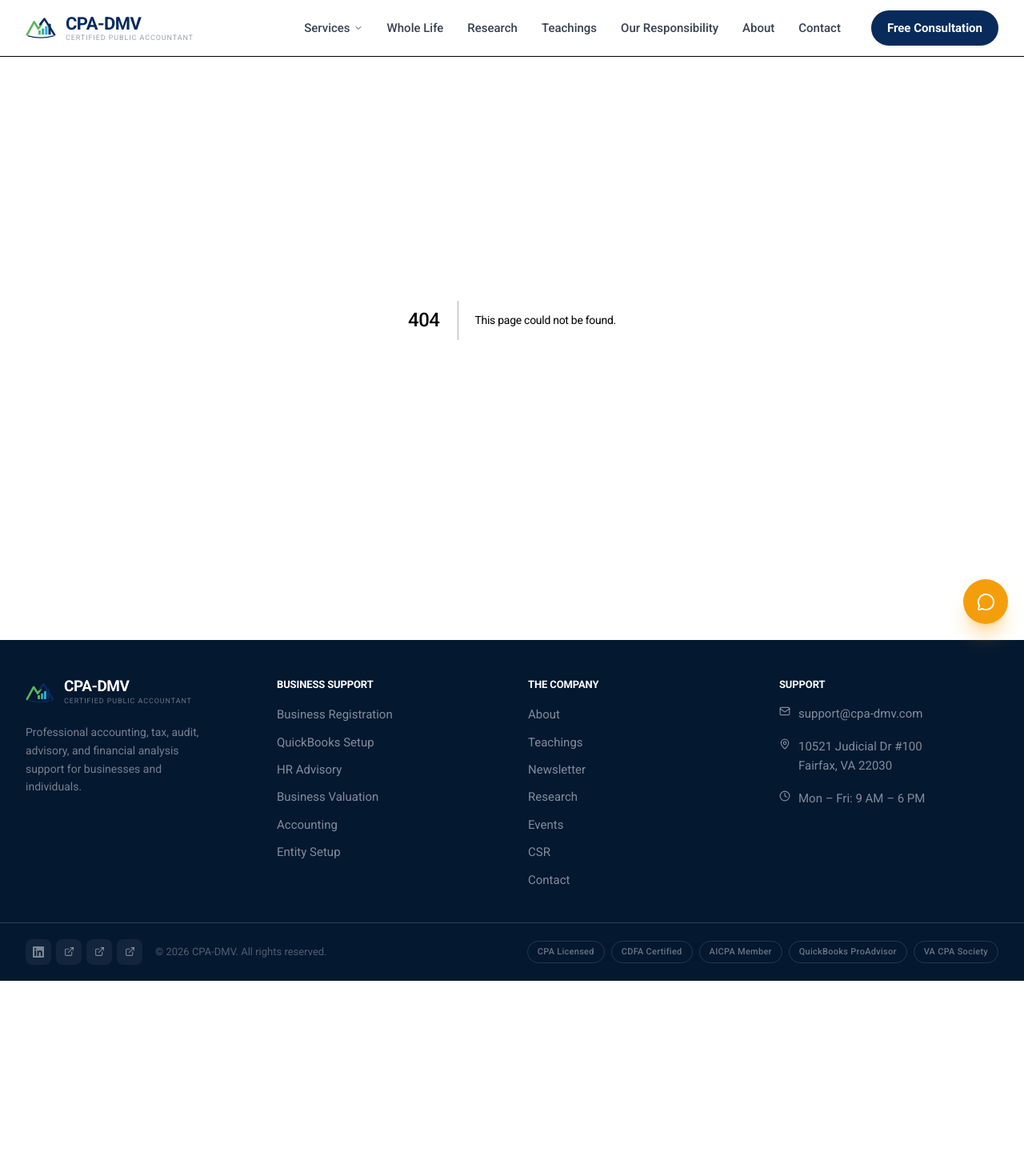
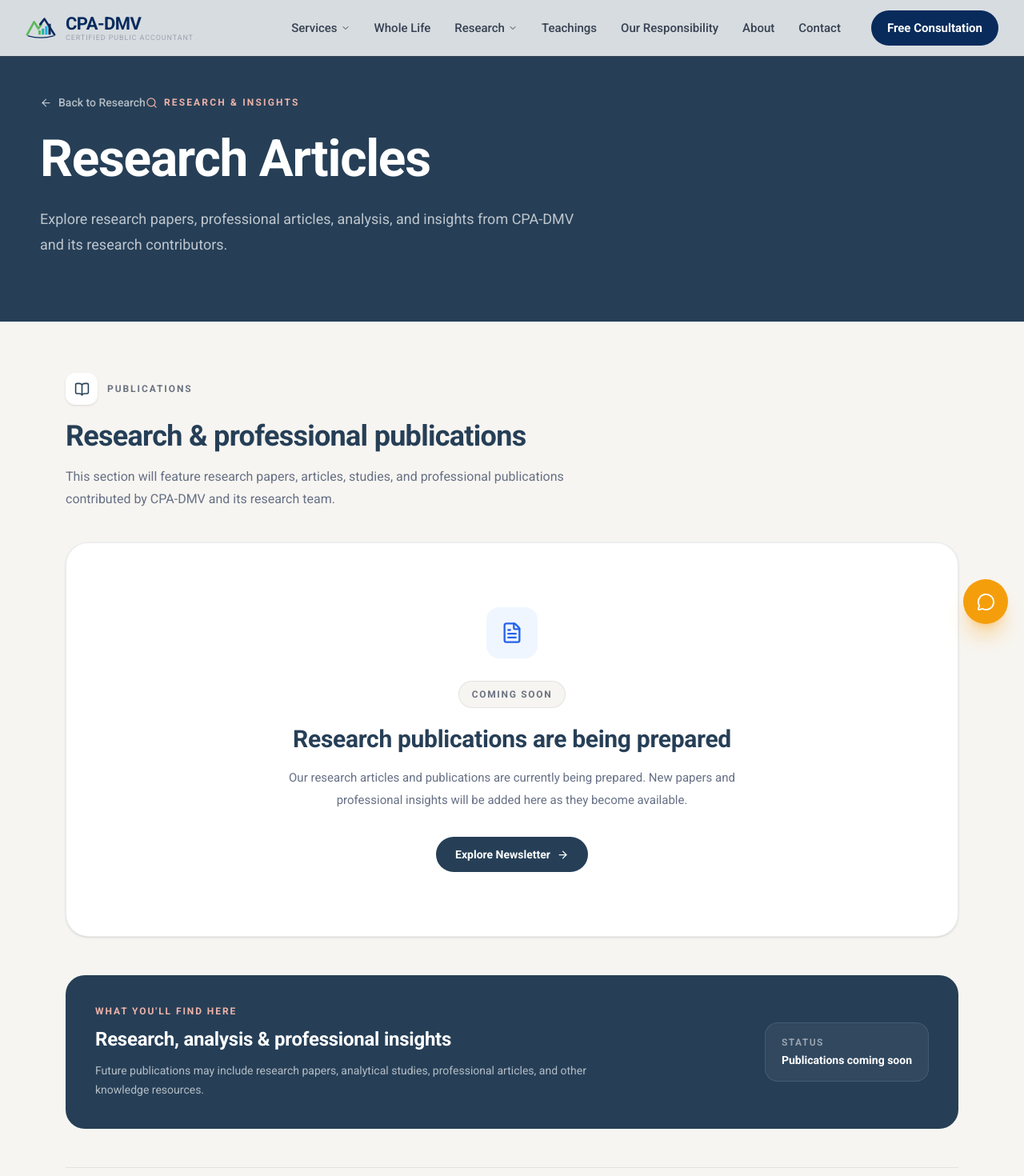
Before and after one commit to cpa-dmv/website, a Next.js app: page /research/articles in a window 1280 px wide. Before the commit this address had no page. Shown: the top 1470 px of the page at 80% size. Before the commit the page ends 1226 px from the top, so only its background shows below. Built offline with nearby package versions, Linux system fonts and the light colour scheme.

Commit message:
Add Research dropdown (Newsletter + Research Articles) to nav

```diff
--- /dev/null
+++ b/app/research/articles/page.tsx
@@ -0,0 +1,149 @@
+import Link from "next/link";
+import {
+  ArrowLeft,
+  ArrowRight,
+  BookOpen,
+  FileText,
+  Search,
+} from "lucide-react";
+
+export default function ResearchArticlesPage() {
+  return (
+    <main className="min-h-screen overflow-x-hidden bg-[#f7f5f1]">
+      {/* Hero */}
+      <section className="bg-[#263f57] px-4 py-20 text-white sm:px-6 lg:px-8">
+        <div className="mx-auto max-w-[1180px]">
+          <Link
+            href="/research"
+            className="inline-flex items-center gap-2 text-sm font-medium text-white/65 transition-colors hover:text-white"
+          >
+            <ArrowLeft size={15} />
+            Back to Research
+          </Link>
+
+          <div className="mt-10 inline-flex items-center gap-2 text-xs font-bold uppercase tracking-[0.18em] text-[#efb2a8]">
+            <Search size={15} />
+            Research & Insights
+          </div>
+
+          <h1 className="mt-5 max-w-4xl text-[clamp(2.5rem,5vw,4.8rem)] font-bold leading-none tracking-[-0.04em]">
+            Research Articles
+          </h1>
+
+          <p className="mt-6 max-w-2xl text-lg leading-8 text-white/70">
+            Explore research papers, professional articles, analysis, and
+            insights from CPA-DMV and its research contributors.
+          </p>
+        </div>
+      </section>
+
+      {/* Content */}
+      <section className="mx-auto max-w-[1180px] px-4 py-16 sm:px-6 lg:px-8">
+        {/* Section heading */}
+        <div className="max-w-2xl">
+          <div className="flex items-center gap-3 text-[#263f57]">
+            <div className="flex h-10 w-10 items-center justify-center rounded-xl bg-white shadow-sm">
+              <BookOpen size={19} />
+            </div>
+
+            <span className="text-xs font-bold uppercase tracking-[0.16em] text-[#6b7280]">
+              Publications
+            </span>
+          </div>
+
+          <h2 className="mt-5 text-3xl font-bold tracking-tight text-[#263f57] sm:text-4xl">
+            Research & professional publications
+          </h2>
+
+          <p className="mt-4 text-[16px] leading-7 text-[#667085]">
+            This section will feature research papers, articles, studies, and
+            professional publications contributed by CPA-DMV and its research
+            team.
+          </p>
+        </div>
+
+        {/* Coming soon card */}
+        <div className="mt-10 overflow-hidden rounded-[28px] border border-[#263f57]/10 bg-white shadow-sm">
+          <div className="flex flex-col items-center px-6 py-16 text-center sm:px-10 sm:py-20">
+            <div className="flex h-16 w-16 items-center justify-center rounded-2xl bg-[#EFF6FF] text-[#2563EB]">
+              <FileText size={28} />
+            </div>
+
+            <div className="mt-7 inline-flex items-center rounded-full border border-[#263f57]/10 bg-[#f7f5f1] px-4 py-2 text-xs font-bold uppercase tracking-[0.14em] text-[#6b7280]">
+              Coming Soon
+            </div>
+
+            <h3 className="mt-5 text-2xl font-bold text-[#263f57] sm:text-3xl">
+              Research publications are being prepared
+            </h3>
+
+            <p className="mt-4 max-w-xl text-[15px] leading-7 text-[#667085]">
+              Our research articles and publications are currently being
+              prepared. New papers and professional insights will be added here
+              as they become available.
+            </p>
+
+            <div className="mt-8">
+              <Link
+                href="/newsletter"
+                className="inline-flex items-center gap-2 rounded-full bg-[#263f57] px-6 py-3 text-sm font-semibold text-white transition-all hover:bg-[#1d3144]"
+              >
+                Explore Newsletter
+                <ArrowRight size={15} />
+              </Link>
+            </div>
+          </div>
+        </div>
+
+        {/* Future publication information */}
+        <div className="mt-12 rounded-[24px] border border-[#263f57]/10 bg-[#263f57] p-7 text-white sm:p-9">
+          <div className="flex flex-col gap-6 sm:flex-row sm:items-center sm:justify-between">
+            <div className="max-w-2xl">
+              <div className="text-xs font-bold uppercase tracking-[0.16em] text-[#efb2a8]">
+                What you'll find here
+              </div>
+
+              <h3 className="mt-3 text-2xl font-bold">
+                Research, analysis & professional insights
+              </h3>
+
+              <p className="mt-3 text-sm leading-6 text-white/65">
+                Future publications may include research papers, analytical
+                studies, professional articles, and other knowledge resources.
+              </p>
+            </div>
+
+            <div className="shrink-0 rounded-2xl border border-white/10 bg-white/5 px-5 py-4">
+              <div className="text-xs font-semibold uppercase tracking-[0.12em] text-white/50">
+                Status
+              </div>
+              <div className="mt-1 text-sm font-semibold text-white">
+                Publications coming soon
+              </div>
+            </div>
+          </div>
+        </div>
+
+        {/* Contact */}
+        <div className="mt-12 flex flex-col gap-4 border-t border-[#263f57]/10 pt-8 sm:flex-row sm:items-center sm:justify-between">
+          <div>
+            <p className="text-sm font-semibold text-[#263f57]">
+              Interested in our research and professional insights?
+            </p>
+            <p className="mt-1 text-sm text-[#667085]">
+              Connect with the CPA-DMV team to learn more.
+            </p>
+          </div>
+
+          <Link
+            href="/contact"
+            className="inline-flex items-center gap-2 text-sm font-bold text-[#263f57] transition-colors hover:text-[#2563EB]"
+          >
+            Get in touch
+            <ArrowRight size={15} />
+          </Link>
+        </div>
+      </section>
+    </main>
+  );
+}
--- a/components/layout/Header.tsx
+++ b/components/layout/Header.tsx
@@ -7,24 +7,30 @@ import { motion, AnimatePresence } from "framer-motion";
 import LogoMark from "@/components/icons/LogoMark";
 
 const serviceLinks = [
-  { name: "Divorce Financial Analysis",      slug: "cdfa-services",        desc: "Certified Divorce Financial Analyst" },
-  { name: "Audits & Attestations",           slug: "specialized-audit",    desc: "Credit unions, non-profits, ALFs" },
-  { name: "Forensics Audits",                slug: "forensics-accounting", desc: "Investigation & expert testimony" },
-  { name: "Business Valuation",              slug: "business-valuation",   desc: "Know what your business is worth" },
-  { name: "QuickBooks Setup",                slug: "quickbooks",           desc: "ProAdvisor setup and training" },
-  { name: "Financial Accounting & Reporting",slug: "accounting",           desc: "Accurate books, clear reports" },
-  { name: "Payroll",                         slug: "payroll",              desc: "Accurate payroll every cycle" },
-  { name: "Business Registration",           slug: "business-registration",desc: "Start on the right foundation" },
-  { name: "AP / AR",                         slug: "ap-ar",                desc: "Cash flow management" },
-  { name: "HR Advisory",                     slug: "hr-advisory",          desc: "HR guidance without the overhead" },
-  { name: "Taxation",                        slug: "taxation",             desc: "Individual and business returns" },
-  { name: "Bookkeeping",                     slug: "bookkeeping",          desc: "Clean records every month" },
+  { name: "Divorce Financial Analysis", slug: "cdfa-services",         desc: "Certified Divorce Financial Analyst" },
+  { name: "Audits & Attestations",      slug: "specialized-audit",    desc: "Credit unions, non-profits, ALFs" },
+  { name: "Forensics Audits",           slug: "forensics-accounting", desc: "Investigation & expert testimony" },
+  { name: "Business Valuation",         slug: "business-valuation",   desc: "Know what your business is worth" },
+  { name: "QuickBooks Setup",           slug: "quickbooks",           desc: "ProAdvisor setup and training" },
+  { name: "Financial Accounting & Reporting", slug: "accounting",     desc: "Accurate books, clear reports" },
+  { name: "Payroll",                    slug: "payroll",              desc: "Accurate payroll every cycle" },
+  { name: "Business Registration",      slug: "business-registration",desc: "Start on the right foundation" },
+  { name: "AP / AR",                    slug: "ap-ar",                desc: "Cash flow management" },
+  { name: "HR Advisory",                slug: "hr-advisory",          desc: "HR guidance without the overhead" },
+  { name: "Taxation",                   slug: "taxation",             desc: "Individual and business returns" },
+  { name: "Bookkeeping",                slug: "bookkeeping",          desc: "Clean records every month" },
+];
+
+const researchLinks = [
+  { name: "Newsletter",        slug: "newsletter",         desc: "WholeLife Insights, delivered to your inbox" },
+  { name: "Research Articles", slug: "research/articles",  desc: "Papers and publications from our team" },
 ];
 
 export default function Header() {
   const [scrolled, setScrolled] = useState(false);
   const [mobileOpen, setMobileOpen] = useState(false);
   const [servicesOpen, setServicesOpen] = useState(false);
+  const [researchOpen, setResearchOpen] = useState(false);
   const [mobileSub, setMobileSub] = useState<string | null>(null);
 
   useEffect(() => {
@@ -90,9 +96,45 @@ export default function Header() {
               </AnimatePresence>
             </div>
 
+            {/* Whole Life */}
+            <Link
+              href="/whole-life"
+              className="px-3.5 py-2 text-[15px] font-medium text-[#374151] hover:text-[#082B5C] transition-colors rounded-lg hover:bg-gray-50/80"
+            >
+              Whole Life
+            </Link>
+
+            {/* Research dropdown */}
+            <div
+              className="relative"
+              onMouseEnter={() => setResearchOpen(true)}
+              onMouseLeave={() => setResearchOpen(false)}
+            >
+              <button className="flex items-center gap-1 px-3.5 py-2 text-[15px] font-medium text-[#374151] hover:text-[#082B5C] transition-colors rounded-lg hover:bg-gray-50/80">
+                Research
+                <ChevronDown size={12} className={`transition-transform duration-200 ${researchOpen ? "rotate-180" : ""}`} />
+              </button>
+              <AnimatePresence>
+                {researchOpen && (
+                  <motion.div
+                    initial={{ opacity: 0, y: -6 }}
+                    animate={{ opacity: 1, y: 0 }}
+                    exit={{ opacity: 0, y: -6 }}
+                    transition={{ duration: 0.15 }}
+                    className="absolute top-full left-1/2 -translate-x-1/2 mt-1.5 w-[240px] bg-white/98 backdrop-blur-xl rounded-2xl shadow-2xl border border-gray-100 p-3.5"
+                  >
+                    {researchLinks.map((r) => (
+                      <Link key={r.slug} href={`/${r.slug}`}
+                        className="px-3 py-2 rounded-xl hover:bg-[#F7F8FA] transition-colors group block">
+                        <span className="text-[14px] font-medium text-[#1F2937] group-hover:text-[#082B5C]">{r.name}</span>
+                      </Link>
+                    ))}
+                  </motion.div>
+                )}
+              </AnimatePresence>
+            </div>
+
             {[
-              { label: "Whole Life", href: "/whole-life" },
-              { label: "Research", href: "/research" },
               { label: "Teachings", href: "/teachings" },
               { label: "Our Responsibility", href: "/csr" },
               { label: "About", href: "/about" },
@@ -111,7 +153,7 @@ export default function Header() {
           {/* CTA */}
           <Link
             href="/contact"
-            className="hidden lg:inline-flex items-center gap-2 bg-[#082B5C] hover:bg-[#0d3d7a] text-white text-[15px] font-semibold px-5 py-2.5 rounded-full transition-all hover:scale-105 shadow-sm flex-shrink-0"
+            className="hidden lg:inline-flex items-center gap-2 bg-[#082B5C] hover:bg-[#0d3d7a] text-white text-[15px] font-semibold px-5 py-2.5 rounded-full transition-colors"
           >
             Free Consultation
           </Link>
@@ -149,7 +191,7 @@ export default function Header() {
                       <motion.div initial={{ height: 0 }} animate={{ height: "auto" }} exit={{ height: 0 }} className="overflow-hidden pl-4">
                         {serviceLinks.map((s) => (
                           <Link key={s.slug} href={`/${s.slug}`}
-                            className="block px-3 py-2 text-[#6B7280] text-sm hover:text-[#082B5C] transition-colors"
+                            className="block px-3 py-2 text-sm text-[#6B7280] hover:text-[#082B5C] transition-colors"
                             onClick={() => setMobileOpen(false)}>
                             {s.name}
                           </Link>
@@ -158,9 +200,37 @@ export default function Header() {
                     )}
                   </AnimatePresence>
                 </div>
+
+                <Link href="/whole-life"
+                  className="block px-3 py-2.5 text-[#374151] font-medium text-sm rounded-lg hover:bg-[#F7F8FA]"
+                  onClick={() => setMobileOpen(false)}>
+                  Whole Life
+                </Link>
+
+                <div>
+                  <button
+                    className="w-full flex items-center justify-between px-3 py-2.5 text-[#374151] font-medium text-sm rounded-lg hover:bg-[#F7F8FA] transition-colors"
+                    onClick={() => setMobileSub(mobileSub === "research" ? null : "research")}
+                  >
+                    Research
+                    <ChevronDown size={13} className={`transition-transform ${mobileSub === "research" ? "rotate-180" : ""}`} />
+                  </button>
+                  <AnimatePresence>
+                    {mobileSub === "research" && (
+                      <motion.div initial={{ height: 0 }} animate={{ height: "auto" }} exit={{ height: 0 }} className="overflow-hidden pl-4">
+                        {researchLinks.map((r) => (
+                          <Link key={r.slug} href={`/${r.slug}`}
+                            className="block px-3 py-2 text-sm text-[#6B7280] hover:text-[#082B5C] transition-colors"
+                            onClick={() => setMobileOpen(false)}>
+                            {r.name}
+                          </Link>
+                        ))}
+                      </motion.div>
+                    )}
+                  </AnimatePresence>
+                </div>
+
                 {[
-                  { label: "Whole Life", href: "/whole-life" },
-                  { label: "Research", href: "/research" },
                   { label: "Teachings", href: "/teachings" },
                   { label: "CSR", href: "/csr" },
                   { label: "About", href: "/about" },
@@ -172,6 +242,7 @@ export default function Header() {
                     {l.label}
                   </Link>
                 ))}
+
                 <div className="pt-2">
                   <Link href="/contact"
                     className="block w-full text-center bg-[#082B5C] hover:bg-[#0d3d7a] text-white font-semibold text-sm px-5 py-2.5 rounded-full"
```
